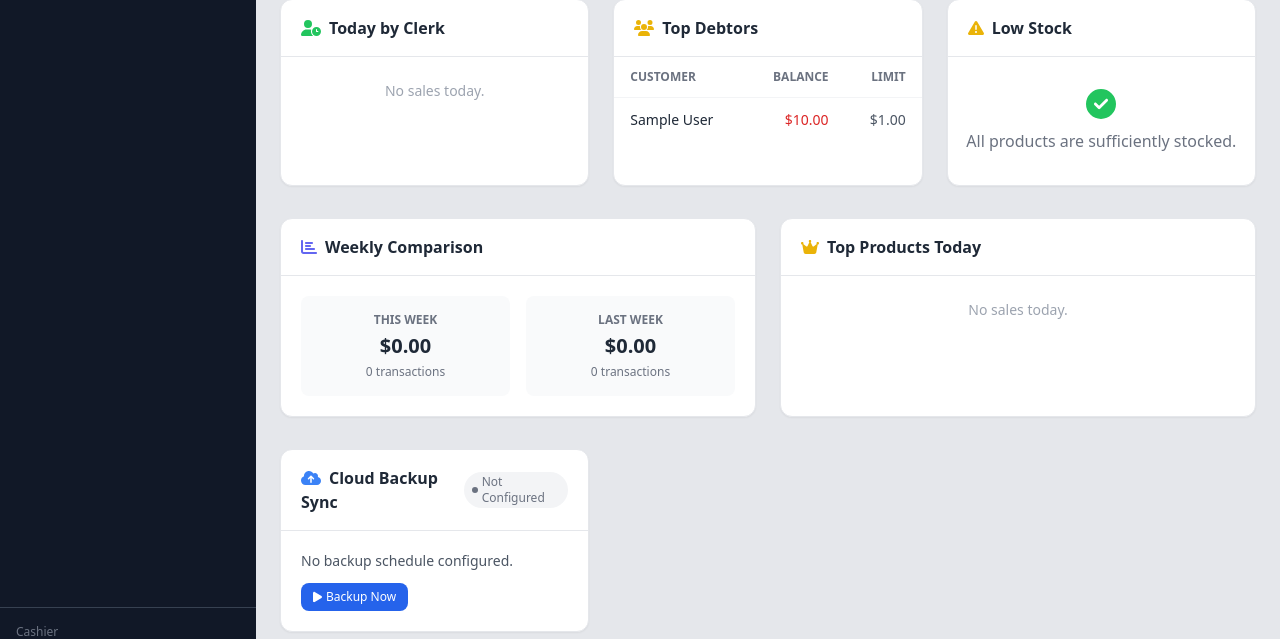
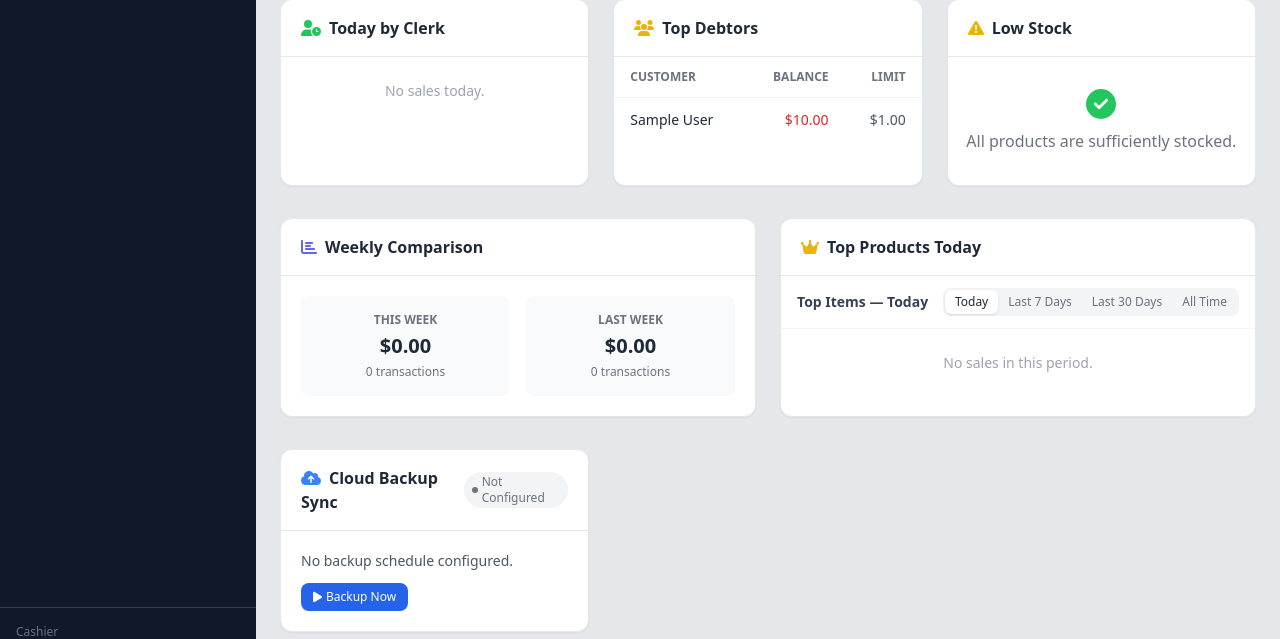
Before and after one commit to micronesianmacarthur/eixn-point-of-sale, a Django app: page /sales/dashboard/ in a window 1280 px wide. Shown: the part 561-1200 px from the top of the page. Run offline with Django 5.2, Linux system fonts and the light colour scheme; a user stored in the database is signed in; data comes from the database, SQL or seed files in the repository; tables that the repository leaves empty hold one stand-in row (values such as "Sample post"); data that the repository does not hold is empty; parts of the project's set-up code (start-up, migrations or seed data) failed here and were passed over; some libraries are stand-ins or nearby versions.

Commit message:
Add time-range selector and scrollable top items panel

```diff
--- a/backend/sales/analytics.py
+++ b/backend/sales/analytics.py
@@ -39,13 +39,14 @@ def get_sales_by_clerk(start_date, end_date, limit=10):
     )
 
 
-def get_top_products(start_date, end_date, limit=10):
+def get_top_products(start_date=None, end_date=None, limit=10):
+    filters = {"transaction__status__in": [Transaction.Status.POSTED]}
+    if start_date:
+        filters["transaction__transaction_date__date__gte"] = start_date
+    if end_date:
+        filters["transaction__transaction_date__date__lte"] = end_date
     return (
-        TransactionLineItem.objects.filter(
-            transaction__transaction_date__date__gte=start_date,
-            transaction__transaction_date__date__lte=end_date,
-            transaction__status__in=[Transaction.Status.POSTED],
-        )
+        TransactionLineItem.objects.filter(**filters)
         .values('product__name', 'product__sku')
         .annotate(
             total_qty=Sum('quantity_sold'),
--- a/backend/sales/urls.py
+++ b/backend/sales/urls.py
@@ -13,7 +13,7 @@ urlpatterns = [
     path('checkout/cart-update/<int:product_id>/', views.CartUpdateQtyView.as_view(), name='cart_update'),
     path('checkout/complete/', views.CheckoutCompleteView.as_view(), name='checkout_complete'),
     path('checkout/credit-check/', views.CreditCheckView.as_view(), name='credit_check'),
-    path('top-products-today/', views.TopProductsTodayView.as_view(), name='top_products_today'),
+    path('top-products/', views.TopProductsView.as_view(), name='top_products'),
     path('void/', views.VoidSaleView.as_view(), name='void_sale'),
     path('receipt/<int:pk>/', views.ReceiptView.as_view(), name='receipt'),
     path('<int:pk>/', views.TransactionDetailView.as_view(), name='transaction_detail'),
--- a/backend/sales/views.py
+++ b/backend/sales/views.py
@@ -583,11 +583,35 @@ class ReceiptView(LoginRequiredMixin, DetailView):
         return context
 
 
-class TopProductsTodayView(LoginRequiredMixin, View):
+class TopProductsView(LoginRequiredMixin, View):
+    RANGES = {
+        'today': lambda today: (today, today),
+        'week': lambda today: (today - timedelta(days=6), today),
+        'month': lambda today: (today - timedelta(days=29), today),
+        'all': lambda today: (None, None),
+    }
+    RANGE_LABELS = {
+        'today': 'Today',
+        'week': 'Last 7 Days',
+        'month': 'Last 30 Days',
+        'all': 'All Time',
+    }
+    RANGE_ORDER = ['today', 'week', 'month', 'all']
+
     def get(self, request):
+        range_key = request.GET.get('range', 'today')
+        if range_key not in self.RANGES:
+            range_key = 'today'
         today = date.today()
-        products = get_top_products(today, today, limit=10)
-        html = render_to_string('sales/partials/top_products.html', {'products': products}, request=request)
+        start, end = self.RANGES[range_key](today)
+        products = get_top_products(start, end, limit=10)
+        context = {
+            'products': products,
+            'range': range_key,
+            'range_label': self.RANGE_LABELS[range_key],
+            'ranges': [(key, self.RANGE_LABELS[key]) for key in self.RANGE_ORDER],
+        }
+        html = render_to_string('sales/partials/top_products.html', context, request=request)
         return HttpResponse(html)
 
 
--- a/backend/templates/sales/dashboard.html
+++ b/backend/templates/sales/dashboard.html
@@ -163,7 +163,7 @@
     <div class="px-5 py-4 border-b border-gray-200">
       <h2 class="font-semibold text-gray-800"><i class="fas fa-crown mr-2 text-yellow-500"></i>Top Products Today</h2>
     </div>
-    <div id="top-products-panel" hx-get="{% url 'sales:top_products_today' %}" hx-trigger="load" hx-swap="innerHTML">
+    <div id="top-products-panel" hx-get="{% url 'sales:top_products' %}" hx-trigger="load" hx-swap="innerHTML">
       <div class="p-4 text-center text-gray-400 text-sm"><i class="fas fa-spinner fa-spin mr-2"></i>Loading...</div>
     </div>
   </div>
--- a/backend/templates/sales/partials/top_products.html
+++ b/backend/templates/sales/partials/top_products.html
@@ -1,10 +1,25 @@
+<div class="flex items-center justify-between px-4 py-3 border-b border-gray-100">
+  <span class="text-sm font-semibold text-gray-700">Top Items &mdash; {{ range_label }}</span>
+  <div class="flex rounded-lg bg-gray-100 p-0.5 text-xs">
+    {% for key, label in ranges %}
+    <button
+      type="button"
+      class="px-2.5 py-1 rounded-md transition {% if range == key %}bg-white shadow text-gray-800 font-medium{% else %}text-gray-500 hover:text-gray-700{% endif %}"
+      hx-get="{% url 'sales:top_products' %}?range={{ key }}"
+      hx-target="#top-products-panel"
+      hx-swap="innerHTML">{{ label }}</button>
+    {% endfor %}
+  </div>
+</div>
+
 {% if products %}
-<table class="w-full text-sm">
-  <thead><tr class="text-left text-gray-500 text-xs uppercase border-b border-gray-100">
-    <th class="px-4 py-3">Product</th>
-    <th class="px-4 py-3 text-right">Sold</th>
-    <th class="px-4 py-3 text-right">Revenue</th>
-  </tr></thead>
+<div class="overflow-y-auto max-h-60">
+  <table class="w-full text-sm">
+    <thead><tr class="text-left text-gray-500 text-xs uppercase border-b border-gray-100">
+      <th class="sticky top-0 bg-white px-4 py-3">Product</th>
+      <th class="sticky top-0 bg-white px-4 py-3 text-right">Sold</th>
+      <th class="sticky top-0 bg-white px-4 py-3 text-right">Revenue</th>
+    </tr></thead>
   <tbody class="divide-y divide-gray-100">
     {% for p in products %}
     <tr class="hover:bg-gray-50">
@@ -18,6 +33,7 @@
     {% endfor %}
   </tbody>
 </table>
+</div>
 {% else %}
-<div class="p-6 text-center text-gray-400 text-sm">No sales today.</div>
+<div class="p-6 text-center text-gray-400 text-sm">No sales in this period.</div>
 {% endif %}
```
Also changed, not shown: docs/progress.md (+11 -0 lines).
